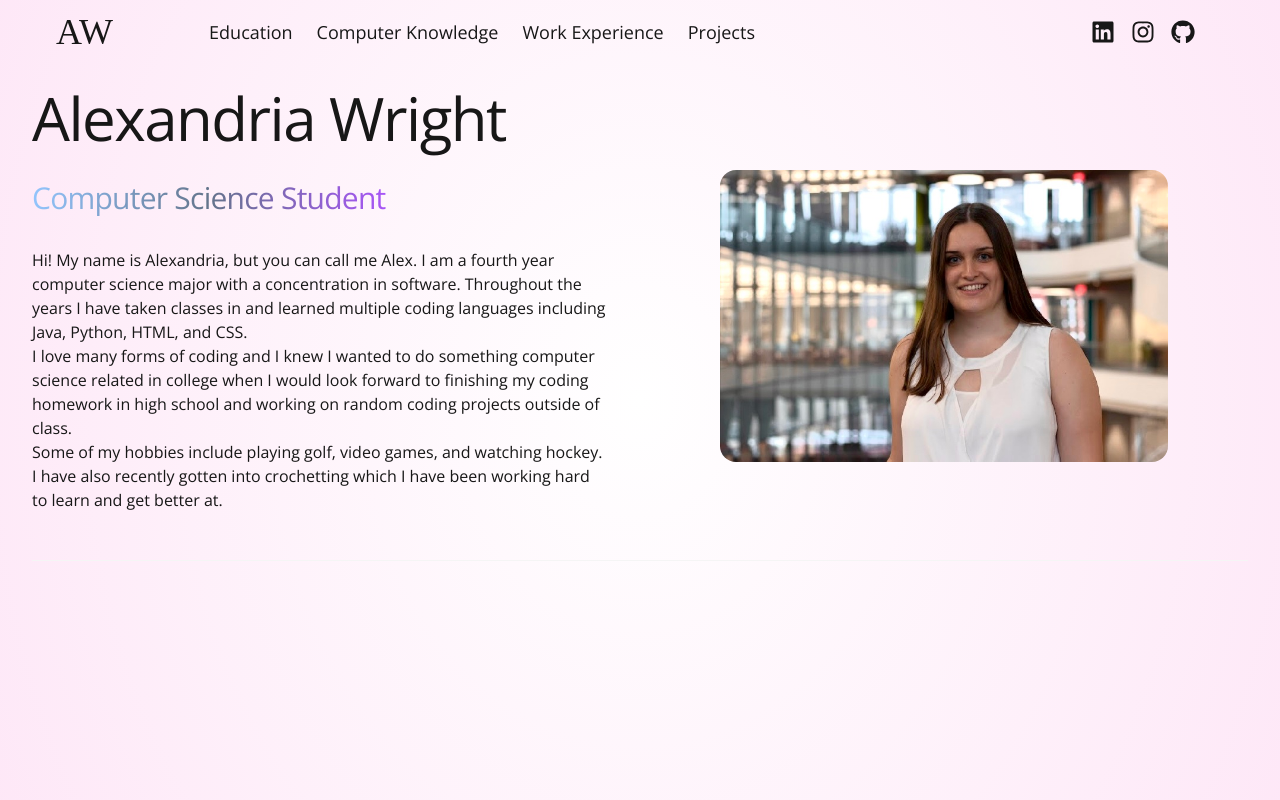
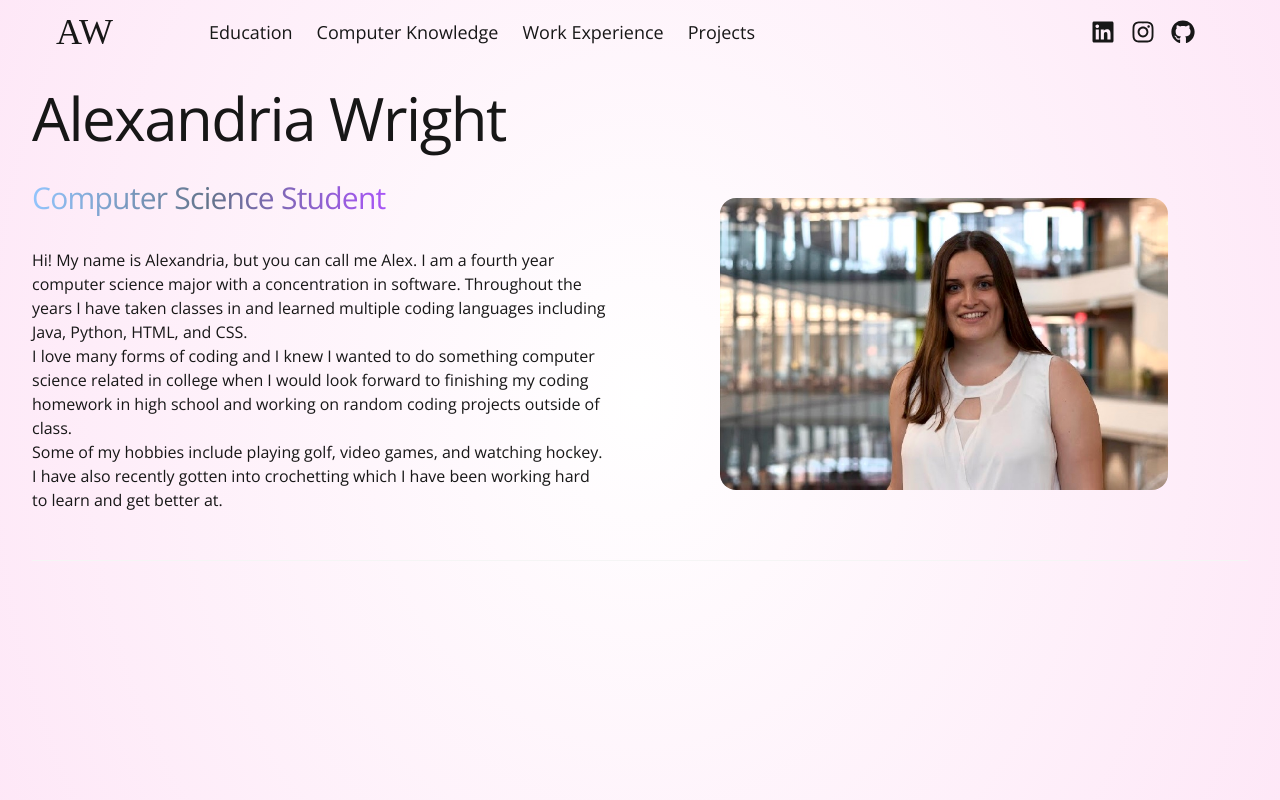
Before and after one commit to alexw2326/personal_website, a React (Vite) app: page /#/ in a window 1280 px wide. Built offline with nearby package versions, Linux system fonts and the light colour scheme; a web font is replaced by a local one.

Commit message:
hero page

```diff
--- a/src/components/Hero.jsx
+++ b/src/components/Hero.jsx
@@ -28,7 +28,7 @@ const Hero = () => {
                     </div>
                 </div>
                 <div className="hidden w-full lg:flex lg:w-1/2 justify-center items-center">
-                    <img className="rounded-2xl max-w-xs md:max-w-sm lg:max-w-md w-full h-auto" src={profilePic} alt="Alexandria Wright" />
+                    <img className="rounded-2xl max-w-xs md:max-w-sm lg:max-w-md w-full h-auto mt-14" src={profilePic} alt="Alexandria Wright" />
                 </div>
             </div>
         </div>
```
